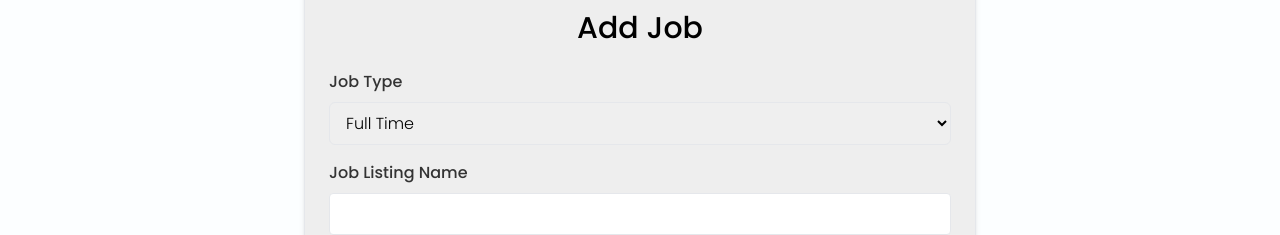
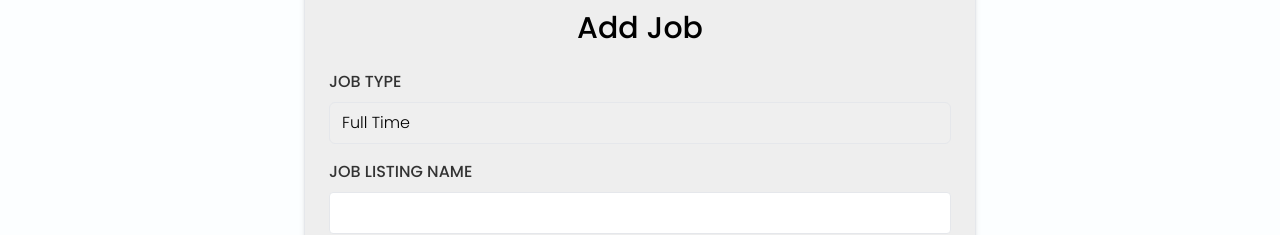
Before and after one commit to Nimira43/Knight-Coders, a Vue app: page /jobs/add in a window 1280 px wide. Shown: the part 199-434 px from the top of the page. Built offline with nearby package versions, Linux system fonts and the light colour scheme.

Commit message:
Got rid of the down chevron in the select box.

```diff
--- a/src/assets/main.css
+++ b/src/assets/main.css
@@ -22,3 +22,14 @@ body {
   font-weight: bold;
   text-shadow: 1px 1px 1px #111;
 }
+
+select {
+  appearance: none;
+  -webkit-appearance: none;
+  -moz-appearance: none;
+}
+
+select::-webkit-scrollbar {
+  width: 0px;
+  background: transparent;
+}
--- a/src/views/AddJobView.vue
+++ b/src/views/AddJobView.vue
@@ -5,7 +5,7 @@
         <form>
           <h2 class="text-3xl text-center font-medium mb-6">Add Job</h2>
           <div class="mb-4">
-            <label for="type" class="block text-grey-dark font-medium mb-2">Job Type</label>
+            <label for="type" class="block text-grey-dark font-medium mb-2 uppercase">Job Type</label>
             <select
               required
               name="type"
@@ -21,7 +21,7 @@
           </div>
 
           <div class="mb-4">
-            <label class="block text-grey-dark font-medium mb-2">Job Listing Name</label>
+            <label class="block text-grey-dark font-medium mb-2 uppercase">Job Listing Name</label>
             <input
               required
               type="text"
```
